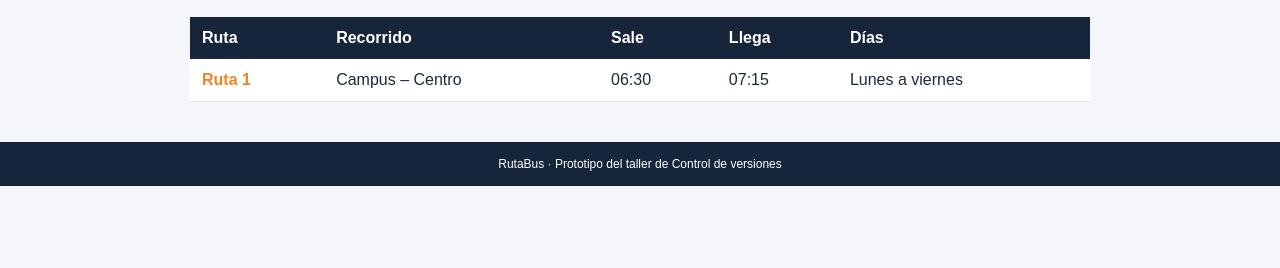
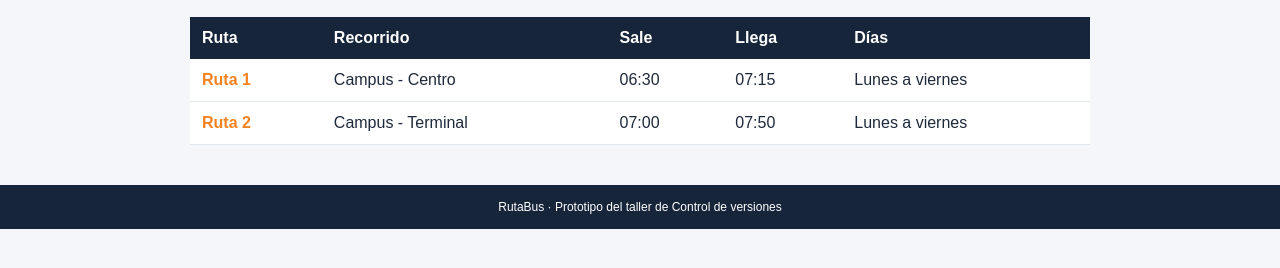
Before and after one commit to Ana-32/rutabus-pinos, a plain HTML site: page index.html in a window 1280 px wide. Shown: the part 168-436 px from the top of the page. Drawn offline with Linux system fonts and the light colour scheme.

Commit message:
Agrega Ruta 2 Campus - Terminal

```diff
--- a/index.html
+++ b/index.html
@@ -36,7 +36,8 @@
         <tr><th>Ruta</th><th>Recorrido</th><th>Sale</th><th>Llega</th><th>Días</th></tr>
       </thead>
       <tbody>
-        <tr><td>Ruta 1</td><td>Campus – Centro</td><td>06:30</td><td>07:15</td><td>Lunes a viernes</td></tr>
+        <tr><td>Ruta 1</td><td>Campus - Centro</td><td>06:30</td><td>07:15</td><td>Lunes a viernes</td></tr>
+        <tr><td>Ruta 2</td><td>Campus - Terminal</td><td>07:00</td><td>07:50</td><td>Lunes a viernes</td></tr>
       </tbody>
     </table>
   </main>
```
